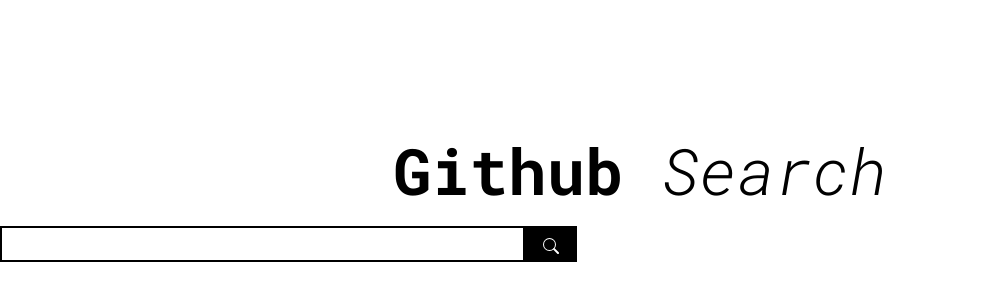
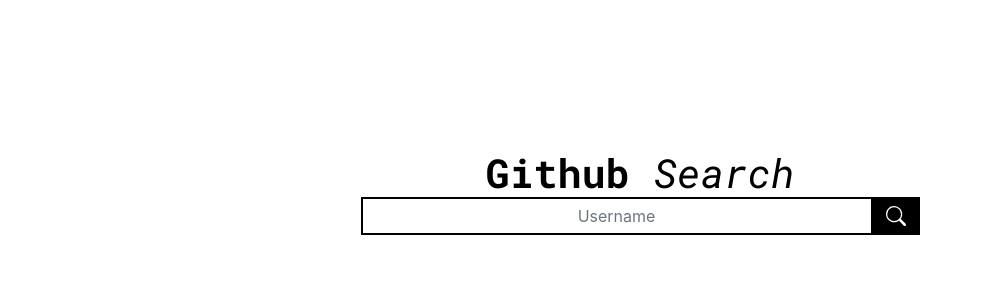
Before and after one commit to willvitorino/github-repository-search, a Vue app: page /#/search in a window 1280 px wide. Shown: the part 208-508 px from the top of the page, without its empty margins (0-983 px from the left). Built offline with nearby package versions, Linux system fonts and the light colour scheme.

Commit message:
Update da página de search para iteragir com o Bootstrap
Signed-off-by: William Vitorino <williamvitorino3@gmail.com>

```diff
--- a/src/views/Search.vue
+++ b/src/views/Search.vue
@@ -1,49 +1,114 @@
 <template>
-  <section id="search">
-    <label for="searchInput"> <strong>Github</strong> <em>Search</em> </label>
-    <div class="input-group">
-      <input type="text" id="searchInput" />
-      <button class="icon-search">
-        <svg width="1em" height="1em" viewBox="0 0 16 16" class="bi bi-search" fill="currentColor" xmlns="http://www.w3.org/2000/svg">
-          <path fill-rule="evenodd" d="M10.442 10.442a1 1 0 0 1 1.415 0l3.85 3.85a1 1 0 0 1-1.414 1.415l-3.85-3.85a1 1 0 0 1 0-1.415z"/>
-          <path fill-rule="evenodd" d="M6.5 12a5.5 5.5 0 1 0 0-11 5.5 5.5 0 0 0 0 11zM13 6.5a6.5 6.5 0 1 1-13 0 6.5 6.5 0 0 1 13 0z"/>
-        </svg>
-      </button>
+  <section id="search" class="container-flex d-flex flex-column align-items-center justify-content-center" >
+    <div class="row">
+      <div class="col">
+        <span class="h1 custom-title"> <strong>Github</strong> <em>Search</em> </span>
+      </div>
+    </div>
+    <div class="row">
+      <div class="col">
+        <div class="input-group">
+          <input
+            type="text"
+            class="form-control custom-input"
+            placeholder="Username"
+            aria-label="Username"
+            aria-describedby="search-addon"
+            @keypress.enter="search"
+            v-model="query"
+          />
+          <div class="input-group-append custom-append" @click="search">
+            <span class="input-group-text" id="search-addon">
+              <b-icon icon="search" />
+            </span>
+          </div>
+        </div>
+      </div>
     </div>
   </section>
 </template>
 
 <script>
 export default {
-
+  data () {
+    return {
+      query: ''
+    }
+  },
+  computed: {
+    loading () {
+      return this.$store.getters.loading
+    }
+  },
+  beforeCreate () {
+    this.$store.commit('setLoading', true)
+  },
+  mounted () {
+    this.$store.commit('setLoading', false)
+  },
+  methods: {
+    search () {
+      this.$store.commit('toggleLoading')
+      this.$router.push(`../list/${this.query}`)
+    }
+  }
 }
 </script>
 
 <style lang="scss" scoped>
-  @import url('https://fonts.googleapis.com/css2?family=Roboto+Mono:ital,wght@0,400;0,700;1,300;1,400;1,700&display=swap');
+  $sm-break: 540px;
+  $md-break: 720px;
+  $xl-break: 1440px;
 
   #search {
-    display: flex;
-    flex-direction: column;
-    justify-content: center;
-    align-items: center;
-    height: 100vh;
+    width: 100%;
+    height: 100%;
+  }
 
-    > label {
-      font-family: 'Roboto Mono', monospace;
-      font-style: normal;
-      color: black;
+  .custom-title {
+    font-family: 'Roboto Mono', monospace;
+    font-style: normal;
+    color: black;
+  }
 
-      font-size: 4rem;
-      // line-height: 75px;
+  .custom-append {
+    border-radius: 0px;
+    border: solid black thin;
+    cursor: pointer;
 
-      > em {
-        font-weight: 300;
+    > .input-group-text {
+      background-color: black;
+      color: white;
+      border-radius: 0px;
+      border: solid black thin;;
+
+      &:hover {
+        // border-top: solid white 2px;
+        border: solid white thin;
       }
+    }
+
+  }
+
+  .custom-input {
+
+    width: 40vw;
+    &:focus {
+      box-shadow: none;
+      border-color: black;
+      font-weight: bold;
     }
   }
 
-  #searchInput {
-    min-width: 41vw;
+  @media (max-width: $md-break) {
+    .custom-input {
+      width: 80vw;
+    }
+  }
+
+  @media (min-width: $xl-break) {
+    .custom-input {
+      width: 30vw;
+    }
   }
 </style>
```
